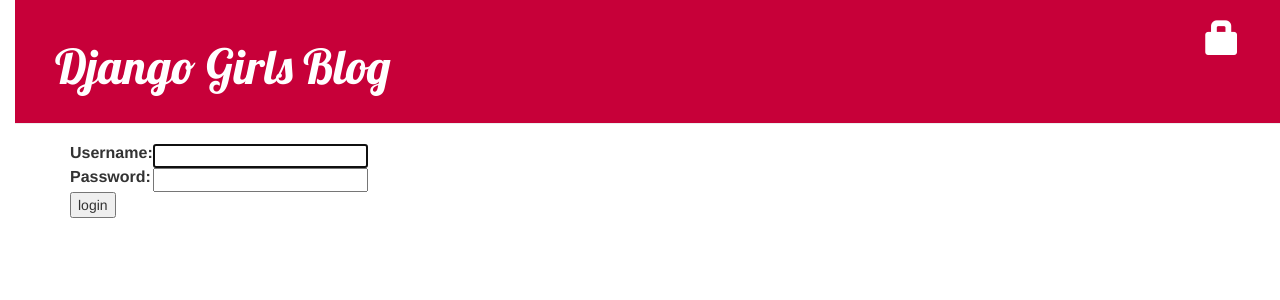
After one commit to khchristensen/my-first-blog, a Django app: page /accounts/login/?next=/post/new/ in a window 1280 px wide. The commit adds this page. Shown: the top 300 px of the page. Run offline with Django 3.2, Linux system fonts and the light colour scheme; some libraries are stand-ins or nearby versions.

Commit message:
need to be logged in to edit or delete posts

```diff
--- a/blog/templates/blog/base.html
+++ b/blog/templates/blog/base.html
@@ -8,13 +8,16 @@
         <title>Django Girls blog</title>
     </head>
     <body>
-    <div class="page-header">
+      <div class="page-header">
       {% if user.is_authenticated %}
-      <a href="{% url 'post_new' %}" class="top-menu"><span class="glyphicon glyphicon-plus"></span></a>
-      <a href="{% url 'post_draft_list' %}" class="top-menu"><span class="glyphicon glyphicon-edit"></span></a>
+          <a href="{% url 'post_new' %}" class="top-menu"><span class="glyphicon glyphicon-plus"></span></a>
+          <a href="{% url 'post_draft_list' %}" class="top-menu"><span class="glyphicon glyphicon-edit"></span></a>
+          <p class="top-menu">Hello {{ user.username }} <small>(<a href="{% url 'logout' %}">Log out</a>)</small></p>
+      {% else %}
+          <a href="{% url 'login' %}" class="top-menu"><span class="glyphicon glyphicon-lock"></span></a>
       {% endif %}
-        <h1><a href="/">Django Girls Blog</a></h1>
-    </div>
+      <h1><a href="/">Django Girls Blog</a></h1>
+  </div>
     <div class="content container">
         <div class="row">
             <div class="col-md-8">
--- /dev/null
+++ b/blog/templates/registration/login.html
@@ -0,0 +1,24 @@
+{% extends "blog/base.html" %}
+
+{% block content %}
+    {% if form.errors %}
+        <p>Your username and password didn't match. Please try again.</p>
+    {% endif %}
+
+    <form method="post" action="{% url 'login' %}">
+    {% csrf_token %}
+        <table>
+        <tr>
+            <td>{{ form.username.label_tag }}</td>
+            <td>{{ form.username }}</td>
+        </tr>
+        <tr>
+            <td>{{ form.password.label_tag }}</td>
+            <td>{{ form.password }}</td>
+        </tr>
+        </table>
+
+        <input type="submit" value="login" />
+        <input type="hidden" name="next" value="{{ next }}" />
+    </form>
+{% endblock %}
--- a/blog/views.py
+++ b/blog/views.py
@@ -3,6 +3,7 @@ from django.utils import timezone
 from .models import Post
 from django.shortcuts import render, get_object_or_404, redirect
 from .forms import PostForm
+from django.contrib.auth.decorators import login_required
 
 
 # Create your views here.
@@ -12,6 +13,7 @@ def post_list(request):
 def post_detail(request, pk):
     post = get_object_or_404(Post, pk=pk)
     return render(request, 'blog/post_detail.html', {'post': post})
+@login_required
 def post_new(request):
     if request.method == "POST":
         form = PostForm(request.POST)
@@ -25,6 +27,7 @@ def post_new(request):
         form = PostForm()
     return render(request, 'blog/post_edit.html', {'form': form})
 
+@login_required
 def post_edit(request, pk):
     post = get_object_or_404(Post, pk=pk)
     if request.method == "POST":
@@ -38,13 +41,16 @@ def post_edit(request, pk):
     else:
         form = PostForm(instance=post)
     return render(request, 'blog/post_edit.html', {'form': form})
+@login_required
 def post_draft_list(request):
     posts = Post.objects.filter(published_date__isnull=True).order_by('created_date')
     return render(request, 'blog/post_draft_list.html', {'posts': posts})
+@login_required
 def post_publish(request, pk):
     post = get_object_or_404(Post, pk=pk)
     post.publish()
     return redirect('post_detail', pk=pk)
+@login_required
 def post_remove(request, pk):
     post = get_object_or_404(Post, pk=pk)
     post.delete()
--- a/mysite/settings.py
+++ b/mysite/settings.py
@@ -15,6 +15,8 @@ import os
 # Build paths inside the project like this: os.path.join(BASE_DIR, ...)
 BASE_DIR = os.path.dirname(os.path.dirname(os.path.abspath(__file__)))
 
+LOGIN_REDIRECT_URL = '/'
+
 
 # Quick-start development settings - unsuitable for production
 # See https://docs.djangoproject.com/en/1.10/howto/deployment/checklist/
@@ -25,7 +27,7 @@ SECRET_KEY = '!q6xzze$04fbw9&o8q0&!q4&kdv(1s!t=p_scqc148pw*sr9za'
 # SECURITY WARNING: don't run with debug turned on in production!
 DEBUG = True
 
-ALLOWED_HOSTS = ['127.0.0.1', '.pythonanywhere.com']
+ALLOWED_HOSTS = ['127.0.0.1', '.pythonanywhere.com', 'localhost']
 
 
 # Application definition
--- a/mysite/urls.py
+++ b/mysite/urls.py
@@ -16,7 +16,10 @@ Including another URLconf
 from django.conf.urls import include, url
 from django.contrib import admin
 
+from django.contrib.auth import views
+
 urlpatterns = [
     url(r'^admin/', admin.site.urls),
-    url(r'', include('blog.urls'))
-]
+    url(r'', include('blog.urls')),
+    url(r'^accounts/logout/$', views.logout, name='logout', kwargs={'next_page': '/'}),
+    url(r'^accounts/login/$', views.login, name='login'),]
```
Also changed, not shown: blog/templates/blog/post_detail.html (+6 -4 lines).
